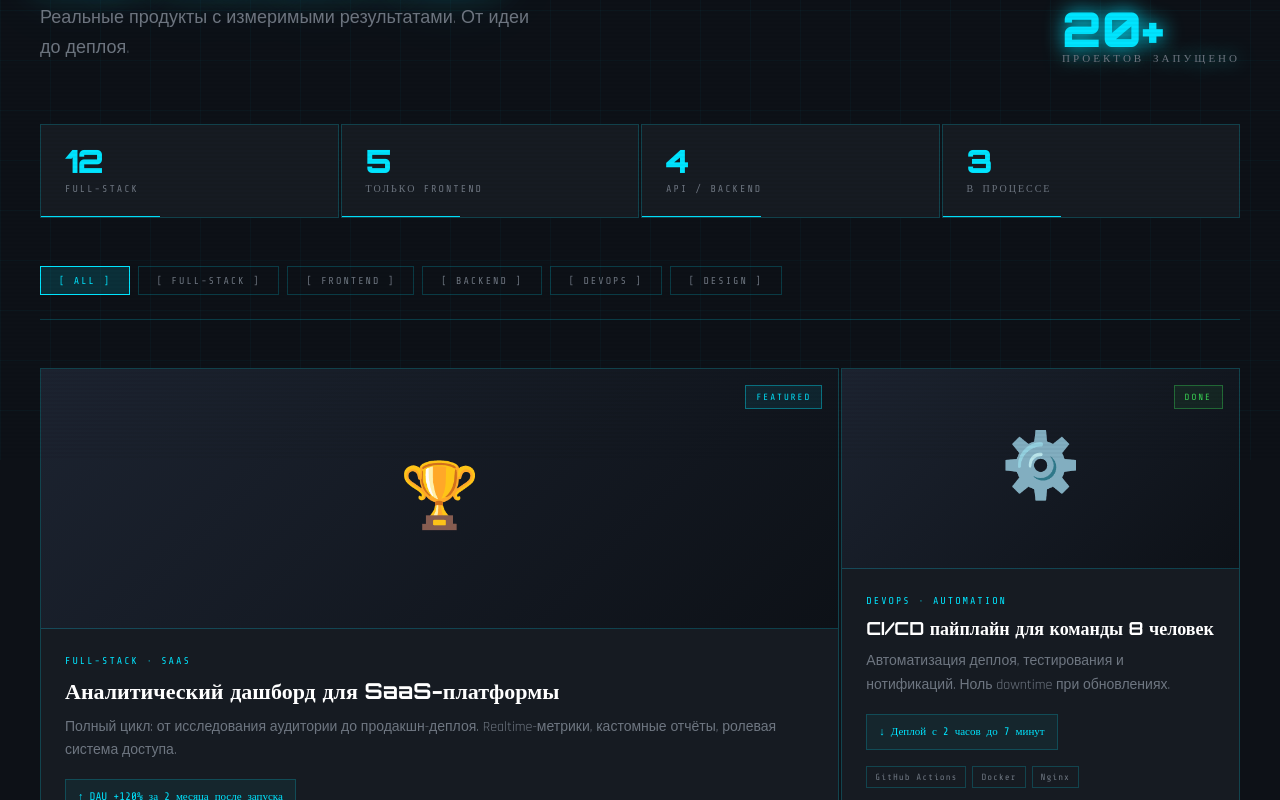
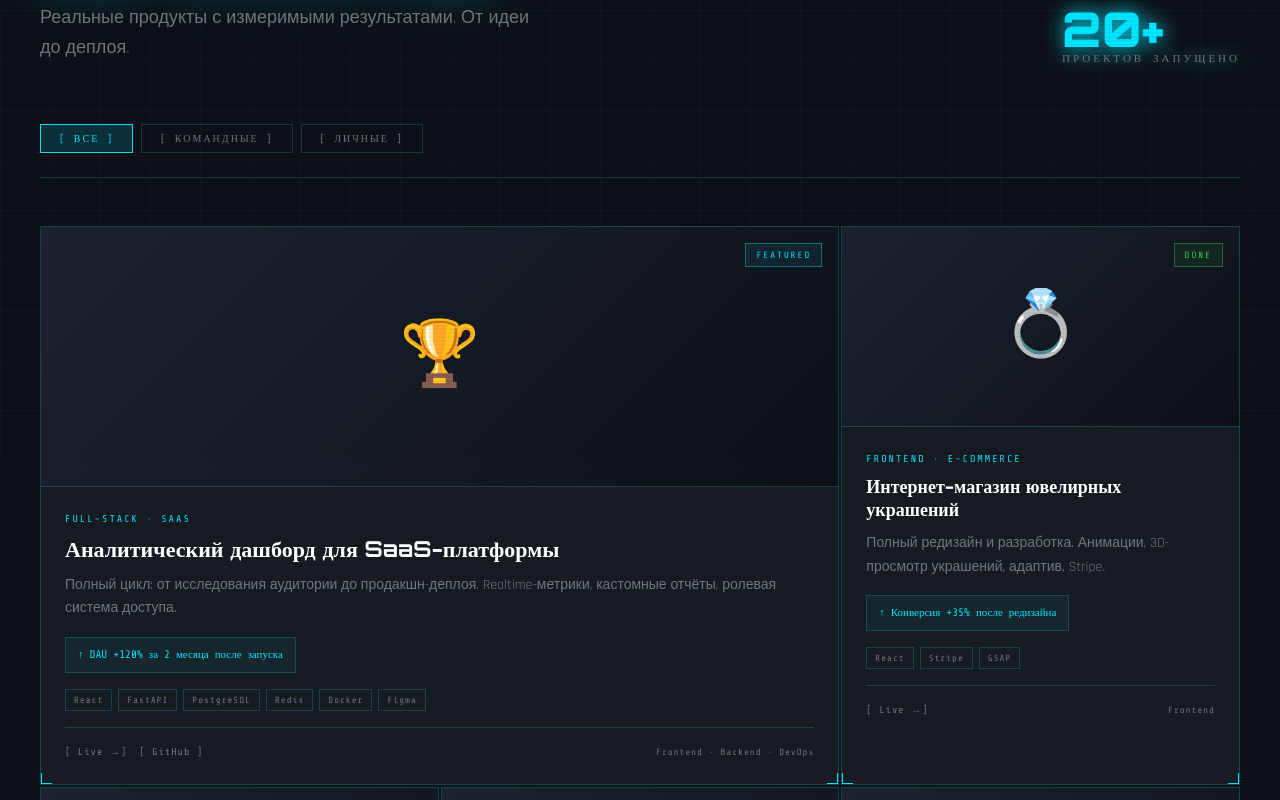
Before and after one commit to STAP16/kotomen-portfolio, a React (Vite) app in the folder kotomen-react/: page /projects in a window 1280 px wide. Shown: the part 340-1140 px from the top of the page. Built offline with nearby package versions, Linux system fonts and the light colour scheme.

Commit message:
Реализация основных экранов лендинга

```diff
--- a/kotomen-react/src/components/Header/Header.jsx
+++ b/kotomen-react/src/components/Header/Header.jsx
@@ -17,8 +17,6 @@ export default function Header() {
         <Link to="/" className={`${styles.navLink} ${isHome ? styles.active : ''}`}>Главная</Link>
         <Link to="/about" className={`${styles.navLink} ${isActive('/about')}`}>О себе</Link>
         <Link to="/projects" className={`${styles.navLink} ${isActive('/projects')}`}>Проекты</Link>
-
-        <Link to="/#contact" className={styles.navLink}>Контакт</Link>
       </div>
       <div className={styles.navStatus}>
         <div className={styles.statusDot} />
--- a/kotomen-react/src/pages/About/About.module.css
+++ b/kotomen-react/src/pages/About/About.module.css
@@ -191,10 +191,10 @@
 .btnPrimary {
   font-family: 'Share Tech Mono'; font-size: 12px; letter-spacing: 2px; text-transform: uppercase;
   padding: 16px 32px; background: transparent; border: 1px solid var(--cyan); color: var(--cyan);
-  text-decoration: none; cursor: none; position: relative; overflow: hidden; transition: color 0.3s; white-space: nowrap;
+  text-decoration: none; cursor: none; position: relative; overflow: hidden; transition: color 0.3s; white-space: nowrap; z-index: 0;
 }
-.btnPrimary::before { content: ''; position: absolute; left: -100%; top: 0; bottom: 0; width: 100%; background: var(--cyan); transition: left 0.3s ease; z-index: -1; }
-.btnPrimary:hover::before { left: 0; }
+.btnPrimary::before { content: ''; position: absolute; inset: 0; background: var(--cyan); transform: translateX(-101%); transform-origin: left; transition: transform 0.3s ease; z-index: -1; }
+.btnPrimary:hover::before { transform: translateX(0); }
 .btnPrimary:hover { color: var(--bg); }
 
 @media (max-width: 900px) {
--- a/kotomen-react/src/pages/Projects/Projects.jsx
+++ b/kotomen-react/src/pages/Projects/Projects.jsx
@@ -6,24 +6,19 @@ import CornerDecorations from '../../components/CornerDecorations/CornerDecorati
 import s from './Projects.module.css';
 
 const projects = [
-  { id: 1, featured: true, category: 'fullstack', icon: '🏆', status: 'featured', statusLabel: 'FEATURED', cat: 'FULL-STACK · SAAS', title: 'Аналитический дашборд для SaaS-платформы', desc: 'Полный цикл: от исследования аудитории до продакшн-деплоя. Realtime-метрики, кастомные отчёты, ролевая система доступа.', metric: '↑ DAU +120% за 2 месяца после запуска', tags: ['React', 'FastAPI', 'PostgreSQL', 'Redis', 'Docker', 'Figma'], links: [{ label: '[ Live →]', href: '#' }, { label: '[ GitHub ]', href: '#' }], role: 'Design · Frontend · Backend · DevOps' },
-  { id: 2, category: 'devops', icon: '⚙️', status: 'done', statusLabel: 'DONE', cat: 'DEVOPS · AUTOMATION', title: 'CI/CD пайплайн для команды 8 человек', desc: 'Автоматизация деплоя, тестирования и нотификаций. Ноль downtime при обновлениях.', metric: '↓ Деплой с 2 часов до 7 минут', tags: ['GitHub Actions', 'Docker', 'Nginx'], links: [{ label: '[ Case Study ]', href: '#' }], role: 'DevOps' },
-  { id: 3, category: 'frontend design', icon: '💍', status: 'done', statusLabel: 'DONE', cat: 'FRONTEND · E-COMMERCE', title: 'Интернет-магазин ювелирных украшений', desc: 'Полный редизайн и разработка. Анимации, 3D-просмотр украшений, адаптив, Stripe.', metric: '↑ Конверсия +35% после редизайна', tags: ['Next.js', 'Stripe', 'Figma', 'GSAP'], links: [{ label: '[ Live →]', href: '#' }], role: 'Design · Frontend' },
-  { id: 4, category: 'backend', icon: '💳', status: 'done', statusLabel: 'DONE', cat: 'BACKEND · FINTECH', title: 'Платёжный API для маркетплейса', desc: 'Асинхронный сервис обработки платежей. Webhooks, retry-логика, полный аудит транзакций.', metric: '99.9% uptime за 6 месяцев работы', tags: ['FastAPI', 'Redis', 'PostgreSQL', 'Docker'], links: [{ label: '[ Case Study ]', href: '#' }], role: 'Backend · DevOps' },
-  { id: 5, category: 'fullstack', icon: '📋', status: 'wip', statusLabel: 'IN PROGRESS', cat: 'FULL-STACK · SAAS', title: 'CRM для фриланс-агентства', desc: 'Управление клиентами, проектами и финансами. Канбан, трекинг времени, автоматические счета.', metric: '→ MVP через 3 недели', tags: ['React', 'FastAPI', 'PostgreSQL', 'Figma'], links: [{ label: '[ Preview ]', href: '#' }], role: 'Design · Frontend · Backend' },
-  { id: 6, category: 'backend', icon: '🤖', status: 'wip', statusLabel: 'IN PROGRESS', cat: 'BACKEND · AI', title: 'AI-ассистент для онлайн-курсов', desc: 'Telegram-бот, который отвечает на вопросы студентов по материалам курса используя GPT + RAG.', metric: '→ 85% вопросов без участия куратора', tags: ['Python', 'GPT API', 'Telegram', 'RAG'], links: [{ label: '[ GitHub ]', href: '#' }], role: 'Backend · AI' },
-  { id: 7, category: 'frontend design', icon: '🏥', status: 'done', statusLabel: 'DONE', cat: 'FRONTEND · HEALTHCARE', title: 'Лендинг для медицинской клиники', desc: 'Дизайн и разработка. Форма записи с интеграцией CRM, оптимизация под SEO и конверсию.', metric: '↑ Заявок +60% vs старого сайта', tags: ['Next.js', 'Figma', 'SEO'], links: [{ label: '[ Live →]', href: '#' }], role: 'Design · Frontend' },
-  { id: 8, category: 'fullstack', icon: '🎓', status: 'done', statusLabel: 'DONE', cat: 'FULL-STACK · EDTECH', title: 'Платформа для онлайн-курсов', desc: 'Личные кабинеты, видеоплеер, тесты, прогресс студентов, интеграция оплаты.', metric: '↑ 500+ студентов в первый месяц', tags: ['React', 'FastAPI', 'S3', 'Stripe'], links: [{ label: '[ Live →]', href: '#' }], role: 'Full-Stack · Design' },
-  { id: 9, category: 'design', icon: '🎨', status: 'done', statusLabel: 'DONE', cat: 'DESIGN · BRANDING', title: 'Design System для продуктовой команды', desc: 'Компонентная библиотека в Figma + документация. 80+ компонентов, тёмная и светлая темы.', metric: '↓ Время на дизайн новых фич −70%', tags: ['Figma', 'Design Tokens', 'Storybook'], links: [{ label: '[ Figma →]', href: '#' }], role: 'Design' },
+  { id: 1, featured: true, type: 'team', icon: '🏆', status: 'featured', statusLabel: 'FEATURED', cat: 'FULL-STACK · SAAS', title: 'Аналитический дашборд для SaaS-платформы', desc: 'Полный цикл: от исследования аудитории до продакшн-деплоя. Realtime-метрики, кастомные отчёты, ролевая система доступа.', metric: '↑ DAU +120% за 2 месяца после запуска', tags: ['React', 'FastAPI', 'PostgreSQL', 'Redis', 'Docker', 'Figma'], links: [{ label: '[ Live →]', href: '#' }, { label: '[ GitHub ]', href: '#' }], role: 'Frontend · Backend · DevOps' },
+  { id: 3, type: 'personal', icon: '💍', status: 'done', statusLabel: 'DONE', cat: 'FRONTEND · E-COMMERCE', title: 'Интернет-магазин ювелирных украшений', desc: 'Полный редизайн и разработка. Анимации, 3D-просмотр украшений, адаптив, Stripe.', metric: '↑ Конверсия +35% после редизайна', tags: ['React', 'Stripe', 'GSAP'], links: [{ label: '[ Live →]', href: '#' }], role: 'Frontend' },
+  { id: 4, type: 'team', icon: '💳', status: 'done', statusLabel: 'DONE', cat: 'BACKEND · FINTECH', title: 'Платёжный API для маркетплейса', desc: 'Асинхронный сервис обработки платежей. Webhooks, retry-логика, полный аудит транзакций.', metric: '99.9% uptime за 6 месяцев работы', tags: ['FastAPI', 'Redis', 'PostgreSQL', 'Docker'], links: [{ label: '[ Case Study ]', href: '#' }], role: 'Backend' },
+  { id: 5, type: 'team', icon: '📋', status: 'wip', statusLabel: 'IN PROGRESS', cat: 'FULL-STACK · SAAS', title: 'CRM для фриланс-агентства', desc: 'Управление клиентами, проектами и финансами. Канбан, трекинг времени, автоматические счета.', metric: '→ MVP через 3 недели', tags: ['React', 'FastAPI', 'PostgreSQL'], links: [{ label: '[ Preview ]', href: '#' }], role: 'Frontend · Backend' },
+  { id: 6, type: 'personal', icon: '🤖', status: 'wip', statusLabel: 'IN PROGRESS', cat: 'BACKEND · AI', title: 'AI-ассистент для онлайн-курсов', desc: 'Telegram-бот, который отвечает на вопросы студентов по материалам курса используя GPT + RAG.', metric: '→ 85% вопросов без участия куратора', tags: ['Python', 'GPT API', 'Telegram', 'RAG'], links: [{ label: '[ GitHub ]', href: '#' }], role: 'Backend · AI' },
+  { id: 7, type: 'personal', icon: '🏥', status: 'done', statusLabel: 'DONE', cat: 'FRONTEND · HEALTHCARE', title: 'Лендинг для медицинской клиники', desc: 'Разработка лендинга. Форма записи с интеграцией CRM, оптимизация под SEO и конверсию.', metric: '↑ Заявок +60% vs старого сайта', tags: ['React', 'SEO'], links: [{ label: '[ Live →]', href: '#' }], role: 'Frontend' },
+  { id: 8, type: 'team', icon: '🎓', status: 'done', statusLabel: 'DONE', cat: 'FULL-STACK · EDTECH', title: 'Платформа для онлайн-курсов', desc: 'Личные кабинеты, видеоплеер, тесты, прогресс студентов, интеграция оплаты.', metric: '↑ 500+ студентов в первый месяц', tags: ['React', 'FastAPI', 'S3', 'Stripe'], links: [{ label: '[ Live →]', href: '#' }], role: 'Full-Stack' },
 ];
 
 const filters = [
-  { key: 'all', label: '[ ALL ]' },
-  { key: 'fullstack', label: '[ FULL-STACK ]' },
-  { key: 'frontend', label: '[ FRONTEND ]' },
-  { key: 'backend', label: '[ BACKEND ]' },
-  { key: 'devops', label: '[ DEVOPS ]' },
-  { key: 'design', label: '[ DESIGN ]' },
+  { key: 'all', label: '[ Все ]' },
+  { key: 'team', label: '[ Командные ]' },
+  { key: 'personal', label: '[ Личные ]' },
 ];
 
 const cardVariant = {
@@ -36,7 +31,7 @@ export default function Projects() {
   const [active, setActive] = useState('all');
 
   const filtered = projects.filter(p =>
-    active === 'all' || p.category.includes(active)
+    active === 'all' || p.type === active
   );
 
   const statusClass = (status) => {
@@ -58,16 +53,6 @@ export default function Projects() {
           <p className={s.pageSubtitle}>Реальные продукты с измеримыми результатами. От идеи до деплоя.</p>
           <div className={s.projectCount}>20+<span>ПРОЕКТОВ ЗАПУЩЕНО</span></div>
         </div>
-      </div>
-
-      {/* STATS */}
-      <div className={s.statsRow}>
-        {[{ num: '12', label: 'FULL-STACK' }, { num: '5', label: 'ТОЛЬКО FRONTEND' }, { num: '4', label: 'API / BACKEND' }, { num: '3', label: 'В ПРОЦЕССЕ' }].map(st => (
-          <div key={st.label} className={s.statMini}>
-            <div className={s.statMiniNum}>{st.num}</div>
-            <div className={s.statMiniLabel}>{st.label}</div>
-          </div>
-        ))}
       </div>
 
       {/* FILTERS */}
--- a/kotomen-react/src/pages/Projects/Projects.module.css
+++ b/kotomen-react/src/pages/Projects/Projects.module.css
@@ -91,10 +91,10 @@
 .btnPrimary {
   font-family: 'Share Tech Mono'; font-size: 12px; letter-spacing: 2px; text-transform: uppercase;
   padding: 16px 32px; background: transparent; border: 1px solid var(--cyan); color: var(--cyan);
-  text-decoration: none; cursor: none; position: relative; overflow: hidden; transition: color 0.3s; white-space: nowrap;
+  text-decoration: none; cursor: none; position: relative; overflow: hidden; transition: color 0.3s; white-space: nowrap; z-index: 0;
 }
-.btnPrimary::before { content: ''; position: absolute; left: -100%; top: 0; bottom: 0; width: 100%; background: var(--cyan); transition: left 0.3s ease; z-index: -1; }
-.btnPrimary:hover::before { left: 0; }
+.btnPrimary::before { content: ''; position: absolute; inset: 0; background: var(--cyan); transform: translateX(-101%); transform-origin: left; transition: transform 0.3s ease; z-index: -1; }
+.btnPrimary:hover::before { transform: translateX(0); }
 .btnPrimary:hover { color: var(--bg); }
 
 .hidden { display: none !important; }
```
Also changed, not shown: kotomen-react/src/App.jsx (+22 -2 lines).
